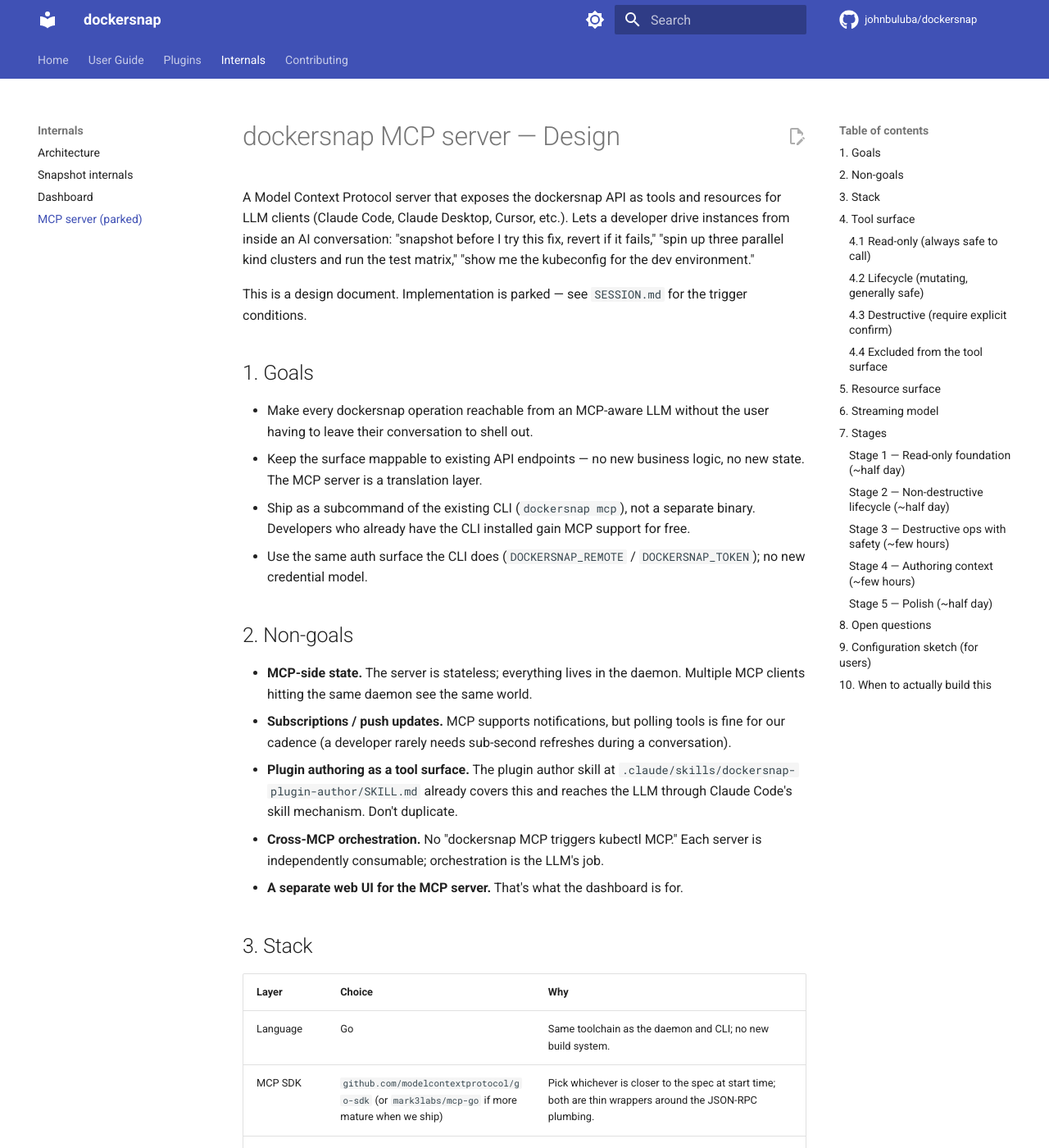
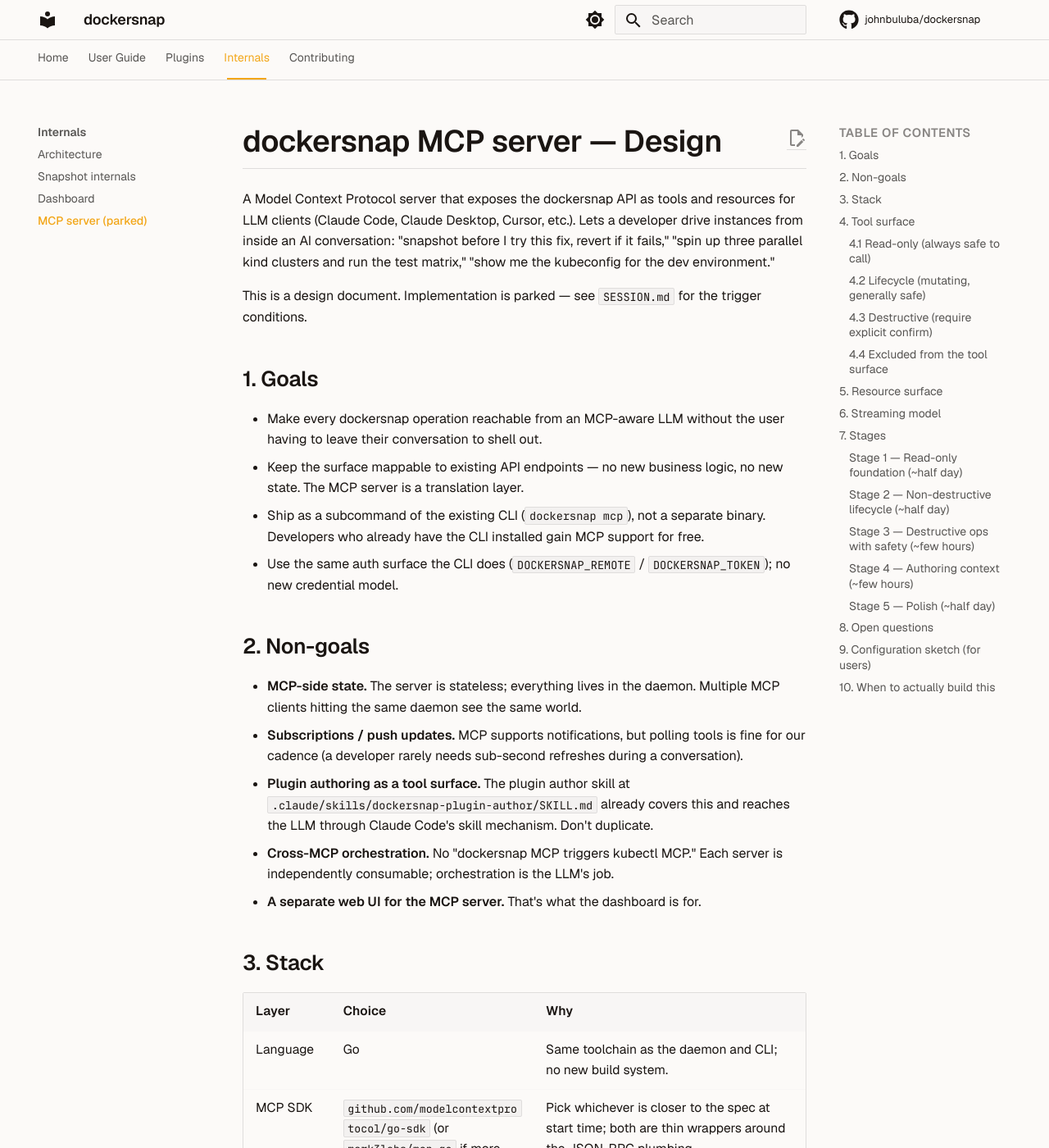
Before and after one commit to johnbuluba/dockersnap, an MkDocs documentation site: the page built from docs/MCP-DESIGN.md, in a window 1280 px wide and 1400 px high. Shown: the whole window at 82% size. Built offline with MkDocs 1.6.1 and Material for MkDocs 9.7.7, drawn with Linux system fonts in a browser that asks for light colours; comment, search, counter and statistics services are not loaded.

Commit message:
docs(theme): port the dashboard design language onto MkDocs Material
Ground the docs site in the same "amber CRT meets Linear" visual language
the dashboard already uses (docs/DASHBOARD-DESIGN.md §3b). The site at
https://johnbuluba.github.io/dockersnap/ now reads as the same product
family as the dashboard rather than a generic Material site.

What changed:

- Self-host Geist (sans) and JetBrains Mono (code) under docs/assets/fonts/.
  Same five woff2 files the dashboard already ships. mkdocs.yml gets
  `theme.font: false` to suppress Material's Google Fonts loader.
- docs/stylesheets/extra.css: full override of Material's CSS-variable
  palette, mapped onto the dashboard's oklch tokens (warm-grey chrome at
  hue 60°, amber accent at hue 75°, status colors on their own conceptual
  territory). Both schemes (dark "slate" and light "default") covered.
  Footer stays terminal-dark in both modes per the design doc.
- Visual rules ported from the dashboard:
    * Sharp corners (≤ 2px) on every roundable surface.
    * Single amber accent, used only on interactive elements (links,
      hover, focus, active tab, active nav leaf, selection, search
      highlight, primary buttons). Header / nav chrome stays on the
      surface tone.
    * Active tab marked with a 2px amber underline rather than a fill.
    * Admonitions: flat, single-pixel bordered, with a 3px left border
      coloured by status semantics — slate-blue (note/info), sage emerald
      (tip/success), amber (warning), terracotta (danger/failure).
    * Tables: tight padding, single-pixel borders, `font-feature-settings:
      "tnum"` so command tables align like the dashboard's instance list.
    * Inline code on a 1px-bordered surface; block code flat with the
      same border treatment, no shadows.
    * Body links underlined in muted hairline, amber on hover.
    * Selection + focus halo at amber/0.30 and amber/0.45 to match the
      dashboard.
- mkdocs.yml: `palette.{primary,accent}: custom` (Material now defers to
  our overrides), dark scheme listed first so it's the system default for
  prefers-color-scheme: dark. `extra_css: [stylesheets/extra.css]` wires
  the overrides in.

No new files exposed publicly that aren't intended — fonts are OFL/SIL
licensed; the existing dashboard already redistributes them.

```diff
--- /dev/null
+++ b/docs/stylesheets/extra.css
@@ -0,0 +1,506 @@
+/* ─────────────────────────────────────────────────────────────────────────
+ * dockersnap docs — design overrides
+ *
+ * Ports the dashboard's "amber CRT meets Linear" language onto MkDocs
+ * Material. See docs/DASHBOARD-DESIGN.md §3b for the source of truth on
+ * tokens, palette rationale, and visual rules.
+ *
+ * Hard rules (carried over from the dashboard):
+ *   - Sharp corners (≤ 2px). No rounded-xl, no pill buttons.
+ *   - Single amber accent on interactive elements only — never on chrome.
+ *   - Status colors (sage, slate-blue, terracotta) live on their own
+ *     conceptual territory; admonitions get coloured left borders, not
+ *     filled backgrounds that compete with the page.
+ *   - Identifiers, command samples, and table numerics in JetBrains Mono.
+ *   - Density over whitespace: tight tables, single-pixel borders.
+ *   - Flat surfaces; no gradients, no atmospheric textures.
+ * ───────────────────────────────────────────────────────────────────────── */
+
+/* ── 1. Self-hosted typography (no Google Fonts) ──────────────────────── */
+@font-face {
+  font-family: "Geist";
+  src: url("../assets/fonts/Geist-Regular.woff2") format("woff2");
+  font-weight: 400;
+  font-style: normal;
+  font-display: swap;
+}
+@font-face {
+  font-family: "Geist";
+  src: url("../assets/fonts/Geist-Medium.woff2") format("woff2");
+  font-weight: 500;
+  font-style: normal;
+  font-display: swap;
+}
+@font-face {
+  font-family: "Geist";
+  src: url("../assets/fonts/Geist-SemiBold.woff2") format("woff2");
+  font-weight: 600;
+  font-style: normal;
+  font-display: swap;
+}
+@font-face {
+  font-family: "JetBrains Mono";
+  src: url("../assets/fonts/JetBrainsMono-Regular.woff2") format("woff2");
+  font-weight: 400;
+  font-style: normal;
+  font-display: swap;
+}
+@font-face {
+  font-family: "JetBrains Mono";
+  src: url("../assets/fonts/JetBrainsMono-Medium.woff2") format("woff2");
+  font-weight: 500;
+  font-style: normal;
+  font-display: swap;
+}
+
+/* ── 2. Mode-invariant tokens ─────────────────────────────────────────── */
+:root {
+  /* Amber accent (h=75) — distinct from Tailwind-blue, terminal heritage. */
+  --ds-accent: oklch(0.78 0.16 75);
+  --ds-accent-hover: oklch(0.84 0.16 75);
+  --ds-accent-muted: oklch(0.78 0.16 75 / 0.18);
+  --ds-accent-fg: oklch(0.18 0.02 60);
+  --ds-focus-ring: oklch(0.78 0.16 75 / 0.45);
+  --ds-selection: oklch(0.78 0.16 75 / 0.3);
+
+  /* Status semantics (admonition borders). */
+  --ds-status-running: oklch(0.72 0.13 155); /* sage emerald  */
+  --ds-status-stopped: oklch(0.62 0.02 240); /* slate blue    */
+  --ds-status-error: oklch(0.62 0.18 25); /* terracotta    */
+  --ds-status-unknown: oklch(0.55 0.005 60); /* warm grey     */
+
+  /* Material font tokens — Geist for prose, JetBrains Mono for code. */
+  --md-text-font: "Geist", ui-sans-serif, system-ui, sans-serif;
+  --md-code-font: "JetBrains Mono", ui-monospace, "Menlo", "Consolas", monospace;
+}
+
+/* ── 3. Dark scheme (Material's "slate") ──────────────────────────────── */
+[data-md-color-scheme="slate"] {
+  color-scheme: dark;
+
+  --md-default-bg-color: oklch(0.18 0.005 60);
+  --md-default-bg-color--light: oklch(0.205 0.005 60);
+  --md-default-bg-color--lighter: oklch(0.22 0.005 60);
+  --md-default-bg-color--lightest: oklch(0.255 0.005 60);
+
+  --md-default-fg-color: oklch(0.96 0.005 60);
+  --md-default-fg-color--light: oklch(0.78 0.005 60);
+  --md-default-fg-color--lighter: oklch(0.58 0.005 60);
+  --md-default-fg-color--lightest: oklch(0.42 0.005 60);
+
+  /* Header / footer chrome — surface, not amber. The amber is reserved
+     for interactive moments; the chrome stays quiet. */
+  --md-primary-fg-color: oklch(0.22 0.005 60);
+  --md-primary-fg-color--light: oklch(0.255 0.005 60);
+  --md-primary-fg-color--dark: oklch(0.14 0.005 60);
+  --md-primary-bg-color: oklch(0.96 0.005 60);
+  --md-primary-bg-color--light: oklch(0.78 0.005 60);
+
+  --md-accent-fg-color: var(--ds-accent);
+  --md-accent-fg-color--transparent: var(--ds-accent-muted);
+  --md-accent-bg-color: var(--ds-accent-fg);
+  --md-accent-bg-color--light: var(--ds-accent-fg);
+
+  --md-typeset-color: oklch(0.96 0.005 60);
+  --md-typeset-a-color: var(--ds-accent);
+  --md-typeset-mark-color: oklch(0.78 0.16 75 / 0.35);
+  --md-typeset-kbd-color: oklch(0.22 0.005 60);
+  --md-typeset-kbd-border-color: oklch(0.3 0.005 60);
+  --md-typeset-kbd-accent-color: oklch(0.42 0.005 60);
+  --md-typeset-table-color: oklch(0.3 0.005 60);
+  --md-typeset-table-color--light: oklch(0.205 0.005 60);
+
+  --md-code-bg-color: oklch(0.14 0.005 60);
+  --md-code-fg-color: oklch(0.96 0.005 60);
+
+  --md-footer-bg-color: oklch(0.14 0.005 60);
+  --md-footer-bg-color--dark: oklch(0.11 0.005 60);
+  --md-footer-fg-color: oklch(0.78 0.005 60);
+  --md-footer-fg-color--light: oklch(0.58 0.005 60);
+  --md-footer-fg-color--lighter: oklch(0.42 0.005 60);
+}
+
+/* ── 4. Light scheme (Material's "default") ───────────────────────────── */
+[data-md-color-scheme="default"] {
+  color-scheme: light;
+
+  --md-default-bg-color: oklch(0.985 0.003 60);
+  --md-default-bg-color--light: oklch(0.975 0.003 60);
+  --md-default-bg-color--lighter: oklch(1 0 0);
+  --md-default-bg-color--lightest: oklch(0.96 0.003 60);
+
+  --md-default-fg-color: oklch(0.2 0.01 60);
+  --md-default-fg-color--light: oklch(0.45 0.005 60);
+  --md-default-fg-color--lighter: oklch(0.62 0.005 60);
+  --md-default-fg-color--lightest: oklch(0.78 0.003 60);
+
+  --md-primary-fg-color: oklch(0.985 0.003 60);
+  --md-primary-fg-color--light: oklch(1 0 0);
+  --md-primary-fg-color--dark: oklch(0.96 0.003 60);
+  --md-primary-bg-color: oklch(0.2 0.01 60);
+  --md-primary-bg-color--light: oklch(0.45 0.005 60);
+
+  /* On a light background the same amber goes muddy; pull lightness down a
+     touch and shift hue slightly toward orange so links stay legible at
+     body-copy size. */
+  --md-accent-fg-color: oklch(0.6 0.18 65);
+  --md-accent-fg-color--transparent: oklch(0.78 0.16 75 / 0.18);
+
+  --md-typeset-color: oklch(0.2 0.01 60);
+  --md-typeset-a-color: oklch(0.55 0.17 65);
+  --md-typeset-mark-color: oklch(0.78 0.16 75 / 0.35);
+  --md-typeset-table-color: oklch(0.9 0.003 60);
+  --md-typeset-table-color--light: oklch(0.975 0.003 60);
+
+  --md-code-bg-color: oklch(0.96 0.003 60);
+  --md-code-fg-color: oklch(0.2 0.01 60);
+
+  /* Footer always dark — operator tools belong on dark chrome, even when
+     the body is light. */
+  --md-footer-bg-color: oklch(0.18 0.005 60);
+  --md-footer-bg-color--dark: oklch(0.14 0.005 60);
+  --md-footer-fg-color: oklch(0.78 0.005 60);
+  --md-footer-fg-color--light: oklch(0.58 0.005 60);
+  --md-footer-fg-color--lighter: oklch(0.42 0.005 60);
+}
+
+/* ── 5. Sharp corners everywhere ──────────────────────────────────────── */
+.md-typeset code,
+.md-typeset pre,
+.md-typeset pre > code,
+.md-typeset .highlight,
+.md-typeset .highlight pre,
+.md-typeset .highlighttable,
+.md-typeset .admonition,
+.md-typeset details,
+.md-typeset .tabbed-set > input + label,
+.md-typeset .md-button,
+.md-typeset table:not([class]),
+.md-typeset .keys kbd,
+.md-search__form,
+.md-search__input,
+.md-search__output,
+.md-search-result__article,
+.md-nav__source,
+.md-tag,
+.md-typeset blockquote {
+  border-radius: 2px;
+}
+
+/* ── 6. Header chrome — quiet surface, single-pixel underline ─────────── */
+.md-header {
+  background-color: var(--md-primary-fg-color);
+  color: var(--md-default-fg-color);
+  border-bottom: 1px solid var(--md-typeset-table-color);
+  box-shadow: none;
+}
+.md-header[data-md-state="shadow"] {
+  box-shadow: 0 1px 0 0 var(--md-typeset-table-color);
+}
+.md-header__title {
+  font-weight: 600;
+  letter-spacing: -0.01em;
+}
+
+/* ── 7. Tabs — amber underline on the active tab, never a fill ────────── */
+.md-tabs {
+  background: transparent;
+  color: var(--md-default-fg-color--light);
+  border-bottom: 1px solid var(--md-typeset-table-color);
+}
+.md-tabs__link {
+  color: var(--md-default-fg-color--light);
+  opacity: 1;
+  margin-top: 0.6rem;
+}
+.md-tabs__link:hover {
+  color: var(--ds-accent);
+}
+.md-tabs__item--active > .md-tabs__link,
+.md-tabs__link--active {
+  color: var(--ds-accent);
+}
+.md-tabs__item--active {
+  position: relative;
+}
+.md-tabs__item--active::after {
+  content: "";
+  position: absolute;
+  left: 0.8rem;
+  right: 0.8rem;
+  bottom: 0;
+  height: 2px;
+  background: var(--ds-accent);
+}
+
+/* ── 8. Sidebar nav — amber for the active leaf, no chevron weight ────── */
+.md-nav__title {
+  font-weight: 600;
+  font-size: 0.74rem;
+  letter-spacing: 0.04em;
+  text-transform: uppercase;
+  color: var(--md-default-fg-color--lighter);
+}
+.md-nav__link {
+  color: var(--md-default-fg-color--light);
+}
+.md-nav__link:focus,
+.md-nav__link:hover {
+  color: var(--ds-accent);
+}
+.md-nav__item .md-nav__link--active,
+.md-nav__item .md-nav__link--active code {
+  color: var(--ds-accent);
+  font-weight: 500;
+}
+
+/* ── 9. Code blocks — inline gets a subtle border, blocks stay flat ───── */
+.md-typeset code {
+  font-family: var(--md-code-font);
+  font-size: 0.85em;
+  font-feature-settings: "ss01", "cv01";
+}
+.md-typeset :not(pre) > code {
+  background: var(--md-code-bg-color);
+  border: 1px solid var(--md-typeset-table-color);
+  padding: 0.05em 0.35em;
+  color: var(--md-code-fg-color);
+}
+.md-typeset pre > code {
+  border: 1px solid var(--md-typeset-table-color);
+  font-size: 0.82em;
+  line-height: 1.55;
+}
+.md-typeset .highlight {
+  border-radius: 2px;
+}
+
+/* ── 10. Tables — single-pixel grid, tabular numerics ─────────────────── */
+.md-typeset table:not([class]) {
+  font-size: 0.78rem;
+  border: 1px solid var(--md-typeset-table-color);
+  font-feature-settings: "tnum";
+}
+.md-typeset table:not([class]) th {
+  background: var(--md-default-bg-color--light);
+  font-weight: 600;
+  letter-spacing: 0.01em;
+  border-bottom: 1px solid var(--md-typeset-table-color);
+}
+.md-typeset table:not([class]) td,
+.md-typeset table:not([class]) th {
+  padding: 0.5rem 0.75rem;
+  border-color: var(--md-typeset-table-color--light);
+}
+.md-typeset table:not([class]) tr:hover td {
+  background: var(--md-default-bg-color--light);
+}
+.md-typeset table:not([class]) code {
+  font-size: 0.85em;
+}
+
+/* ── 11. Admonitions — flat, with a 3px left border by status ─────────── */
+.md-typeset .admonition,
+.md-typeset details {
+  border: 1px solid var(--md-typeset-table-color);
+  border-left: 3px solid var(--ds-accent);
+  background: var(--md-default-bg-color--light);
+  box-shadow: none;
+  font-size: 0.78rem;
+}
+.md-typeset .admonition-title,
+.md-typeset summary {
+  background: transparent;
+  border-bottom: 1px solid var(--md-typeset-table-color);
+  font-weight: 600;
+}
+.md-typeset .admonition-title::before,
+.md-typeset summary::before {
+  background-color: var(--ds-accent);
+}
+
+/* Note / info / abstract — slate-blue (the "stopped" idle territory) */
+.md-typeset .admonition.note,
+.md-typeset details.note,
+.md-typeset .admonition.info,
+.md-typeset details.info,
+.md-typeset .admonition.abstract,
+.md-typeset details.abstract {
+  border-left-color: var(--ds-status-stopped);
+}
+.md-typeset .admonition.note > .admonition-title::before,
+.md-typeset details.note > summary::before,
+.md-typeset .admonition.info > .admonition-title::before,
+.md-typeset details.info > summary::before,
+.md-typeset .admonition.abstract > .admonition-title::before,
+.md-typeset details.abstract > summary::before {
+  background-color: var(--ds-status-stopped);
+}
+
+/* Tip / success / hint — sage emerald (the "running" healthy state) */
+.md-typeset .admonition.tip,
+.md-typeset details.tip,
+.md-typeset .admonition.success,
+.md-typeset details.success,
+.md-typeset .admonition.hint,
+.md-typeset details.hint {
+  border-left-color: var(--ds-status-running);
+}
+.md-typeset .admonition.tip > .admonition-title::before,
+.md-typeset details.tip > summary::before,
+.md-typeset .admonition.success > .admonition-title::before,
+.md-typeset details.success > summary::before,
+.md-typeset .admonition.hint > .admonition-title::before,
+.md-typeset details.hint > summary::before {
+  background-color: var(--ds-status-running);
+}
+
+/* Warning — amber (already accent — pairs naturally with caution copy) */
+.md-typeset .admonition.warning,
+.md-typeset details.warning,
+.md-typeset .admonition.caution,
+.md-typeset details.caution {
+  border-left-color: var(--ds-accent);
+}
+
+/* Danger / failure / bug — terracotta */
+.md-typeset .admonition.danger,
+.md-typeset details.danger,
+.md-typeset .admonition.failure,
+.md-typeset details.failure,
+.md-typeset .admonition.bug,
+.md-typeset details.bug,
+.md-typeset .admonition.error,
+.md-typeset details.error {
+  border-left-color: var(--ds-status-error);
+}
+.md-typeset .admonition.danger > .admonition-title::before,
+.md-typeset details.danger > summary::before,
+.md-typeset .admonition.failure > .admonition-title::before,
+.md-typeset details.failure > summary::before,
+.md-typeset .admonition.bug > .admonition-title::before,
+.md-typeset details.bug > summary::before,
+.md-typeset .admonition.error > .admonition-title::before,
+.md-typeset details.error > summary::before {
+  background-color: var(--ds-status-error);
+}
+
+/* ── 12. Headings — tight, semibold, hairline rule under H1 ───────────── */
+.md-typeset h1,
+.md-typeset h2,
+.md-typeset h3,
+.md-typeset h4 {
+  font-weight: 600;
+  letter-spacing: -0.01em;
+  color: var(--md-default-fg-color);
+}
+.md-typeset h1 {
+  font-size: 1.85rem;
+  border-bottom: 1px solid var(--md-typeset-table-color);
+  padding-bottom: 0.4rem;
+  margin-bottom: 1.2rem;
+}
+.md-typeset h2 {
+  font-size: 1.3rem;
+  margin-top: 2.2rem;
+}
+.md-typeset h3 {
+  font-size: 1.05rem;
+}
+
+/* ── 13. Buttons — sharp; primary fills with amber ────────────────────── */
+.md-typeset .md-button {
+  border: 1px solid var(--md-default-fg-color--lightest);
+  border-radius: 2px;
+  font-weight: 500;
+  letter-spacing: 0.01em;
+}
+.md-typeset .md-button--primary {
+  background: var(--ds-accent);
+  color: var(--ds-accent-fg);
+  border-color: var(--ds-accent);
+}
+.md-typeset .md-button--primary:focus,
+.md-typeset .md-button--primary:hover {
+  background: var(--ds-accent-hover);
+  color: var(--ds-accent-fg);
+  border-color: var(--ds-accent-hover);
+}
+
+/* ── 14. Search — amber accents, sharp container ──────────────────────── */
+.md-search__form {
+  background-color: var(--md-default-bg-color--light);
+  border: 1px solid var(--md-typeset-table-color);
+}
+.md-search__form:hover {
+  background-color: var(--md-default-bg-color--lightest);
+}
+.md-search-result mark {
+  background-color: var(--ds-accent-muted);
+  color: var(--ds-accent);
+  padding: 0 1px;
+}
+[data-md-toggle="search"]:checked ~ .md-header .md-search__form {
+  border-color: var(--ds-accent);
+}
+
+/* ── 15. Selection + focus halo ───────────────────────────────────────── */
+::selection {
+  background-color: var(--ds-selection);
+}
+.md-typeset a:focus-visible,
+.md-button:focus-visible,
+.md-tabs__link:focus-visible,
+.md-nav__link:focus-visible,
+.md-search__input:focus-visible {
+  outline: 2px solid var(--ds-focus-ring);
+  outline-offset: 2px;
+  border-radius: 2px;
+}
+
+/* ── 16. Footer — terminal-dark even in light mode (per design doc) ──── */
+.md-footer {
+  background-color: var(--md-footer-bg-color);
+  color: var(--md-footer-fg-color);
+}
+.md-footer-meta {
+  background-color: var(--md-footer-bg-color--dark);
+}
+.md-footer__link:hover .md-footer__title {
+  color: var(--ds-accent);
+}
+
+/* ── 17. Body link underline — present but quiet, amber on hover ──────── */
+.md-typeset a {
+  text-decoration: none;
+  border-bottom: 1px solid var(--md-typeset-table-color);
+  transition: color 80ms ease, border-color 80ms ease;
+}
+.md-typeset a:hover {
+  color: var(--ds-accent);
+  border-bottom-color: var(--ds-accent);
+}
+
+/* ── 18. Blockquotes — left rule in amber-muted, no italic ────────────── */
+.md-typeset blockquote {
+  border-left: 3px solid var(--ds-accent-muted);
+  color: var(--md-default-fg-color--light);
+  padding-left: 1rem;
+  font-style: normal;
+  margin-left: 0;
+}
+
+/* ── 19. Mark + kbd — small terminal-adjacent flourishes ──────────────── */
+.md-typeset mark {
+  background-color: var(--ds-accent-muted);
+  color: var(--md-default-fg-color);
+  padding: 0 2px;
+}
+.md-typeset kbd {
+  font-family: var(--md-code-font);
+  font-size: 0.78em;
+  border: 1px solid var(--md-typeset-kbd-border-color);
+  border-bottom-width: 2px;
+  padding: 0.1em 0.4em;
+  background: var(--md-typeset-kbd-color);
+}
--- a/mkdocs.yml
+++ b/mkdocs.yml
@@ -7,6 +7,10 @@
 
 theme:
   name: material
+  # Disable Google Fonts loading. Geist + JetBrains Mono are self-hosted via
+  # docs/stylesheets/extra.css using files under docs/assets/fonts/. See
+  # docs/DASHBOARD-DESIGN.md §3b for the rationale.
+  font: false
   features:
     - navigation.tabs
     - navigation.sections
@@ -18,22 +22,26 @@
     - search.highlight
     - toc.follow
   palette:
+    # Dark scheme (operator-default, per the dashboard's design doc).
+    - media: "(prefers-color-scheme: dark)"
+      scheme: slate
+      primary: custom
+      accent: custom
+      toggle:
+        icon: material/brightness-4
+        name: Switch to light mode
     - media: "(prefers-color-scheme: light)"
       scheme: default
-      primary: indigo
-      accent: indigo
+      primary: custom
+      accent: custom
       toggle:
         icon: material/brightness-7
         name: Switch to dark mode
-    - media: "(prefers-color-scheme: dark)"
-      scheme: slate
-      primary: indigo
-      accent: indigo
-      toggle:
-        icon: material/brightness-4
-        name: Switch to light mode
   icon:
     repo: fontawesome/brands/github
+
+extra_css:
+  - stylesheets/extra.css
 
 markdown_extensions:
   - admonition
```
Also changed, not shown: docs/assets/fonts/Geist-Medium.woff2 (added), docs/assets/fonts/Geist-Regular.woff2 (added), docs/assets/fonts/Geist-SemiBold.woff2 (added), docs/assets/fonts/JetBrainsMono-Medium.woff2 (added), docs/assets/fonts/JetBrainsMono-Regular.woff2 (added).
